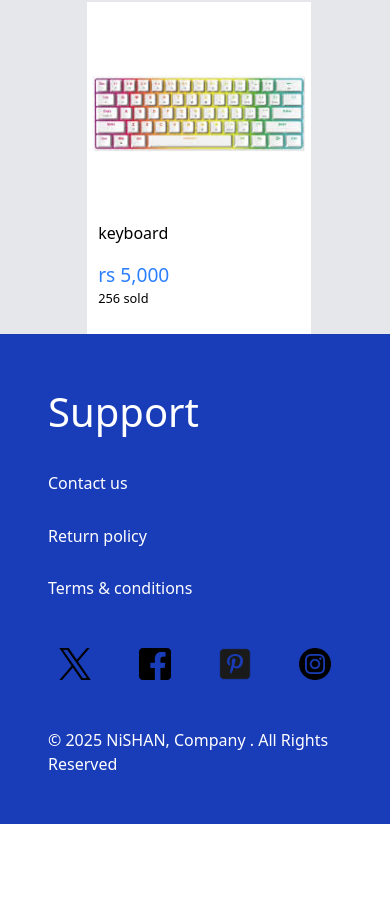
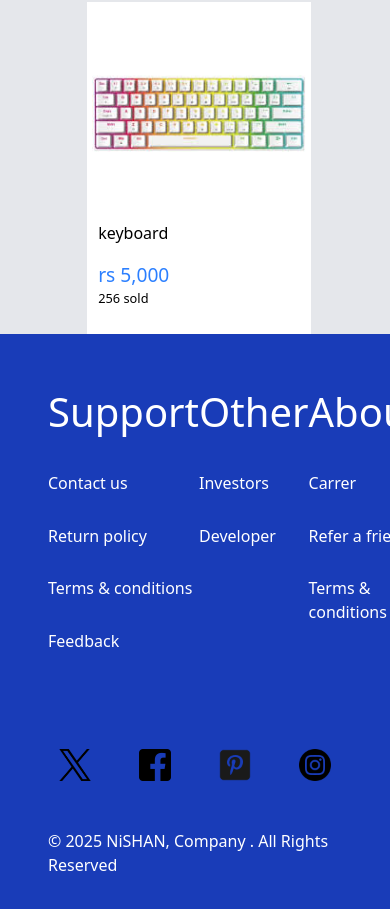
Before and after one commit to NiSHAN808/react-e-commerce, a React (Vite) app: page / in a window 390 px wide. Shown: the part 6202-7111 px from the top of the page. Before the commit the page ends 7026 px from the top, so only its background shows below. Built offline with nearby package versions, Linux system fonts and the light colour scheme.

Commit message:
footer design dont but link are not done and also it is not made resposive for mobile

```diff
--- a/public/pages/Footer.jsx
+++ b/public/pages/Footer.jsx
@@ -1,26 +1,51 @@
-function Footer(){
-return(
+function Footer() {
+    return (
         <footer>
             <div className="inline-block w-full bg-blue-800 text-white inline-block p-[3rem]">
-        <div className="inline-block"><header className="text-[2.5rem]">Support</header>
+                <div className="flex justify-around">
+                    <div className="inline-block">
+                        <header className="text-[2.5rem]">Support</header>
                         <ul>
                             <li className="mt-[1.8rem]">Contact us</li>
                             <li className="mt-[1.8rem]">Return policy</li>
                             <li className="mt-[1.8rem]">Terms & conditions</li>
+                            <li className="mt-[1.8rem]">Feedback</li>
+                        </ul>
+                    </div>
+
+
+                    <div className="inline-block">
+                        <header className="text-[2.5rem]">Other</header>
+                        <ul>
+                            <li className="mt-[1.8rem]">Investors</li>
+                            <li className="mt-[1.8rem]">Developer</li>
 
                         </ul>
+                    </div>
 
+
+                    <div className="inline-block">
+                        <header className="text-[2.5rem]">About</header>
+                        <ul>
+                            <li className="mt-[1.8rem]">Carrer</li>
+                            <li className="mt-[1.8rem]">Refer a friend</li>
+                            <li className="mt-[1.8rem]">Terms & conditions</li>
+                        </ul>
+                    </div>
+
+                </div>
+
+                <div className="w-full h-content mt-[3rem] pt-[3rem] inline-flex justify-center items-center  flex-col">
+                    <div className="flex justify-around w-[20rem] ">
+                        <img src="/icon/x.png" className="w-[2rem]" />
+                        <img src="/icon/fb.png" className="w-[2rem]" />
+                        <img src="/icon/pin.png" className="w-[2rem]" />
+                        <img src="/icon/insta.png" className="w-[2rem]" />
                     </div>
 
 
 
-        <div className="w-full h-content pt-[3rem] inline-flex justify-center items-center  flex-col">
-         <div className="flex justify-around w-[20rem] ">
-            <img src="/icon/x.png" className="w-[2rem]"/>
-            <img src="/icon/fb.png" className="w-[2rem]"/>
-            <img src="/icon/pin.png" className="w-[2rem]"/>
-            <img src="/icon/insta.png" className="w-[2rem]"/>
-            </div>
+
                     <h6 className="pt-[3rem]">© 2025 NiSHAN, Company . All Rights Reserved</h6>
                 </div>
             </div>
@@ -28,4 +53,4 @@ return(
         </footer>
     )
 
-}export default Footer;
+} export default Footer;
```
Lines whose indentation alone changed are shown as unchanged.
